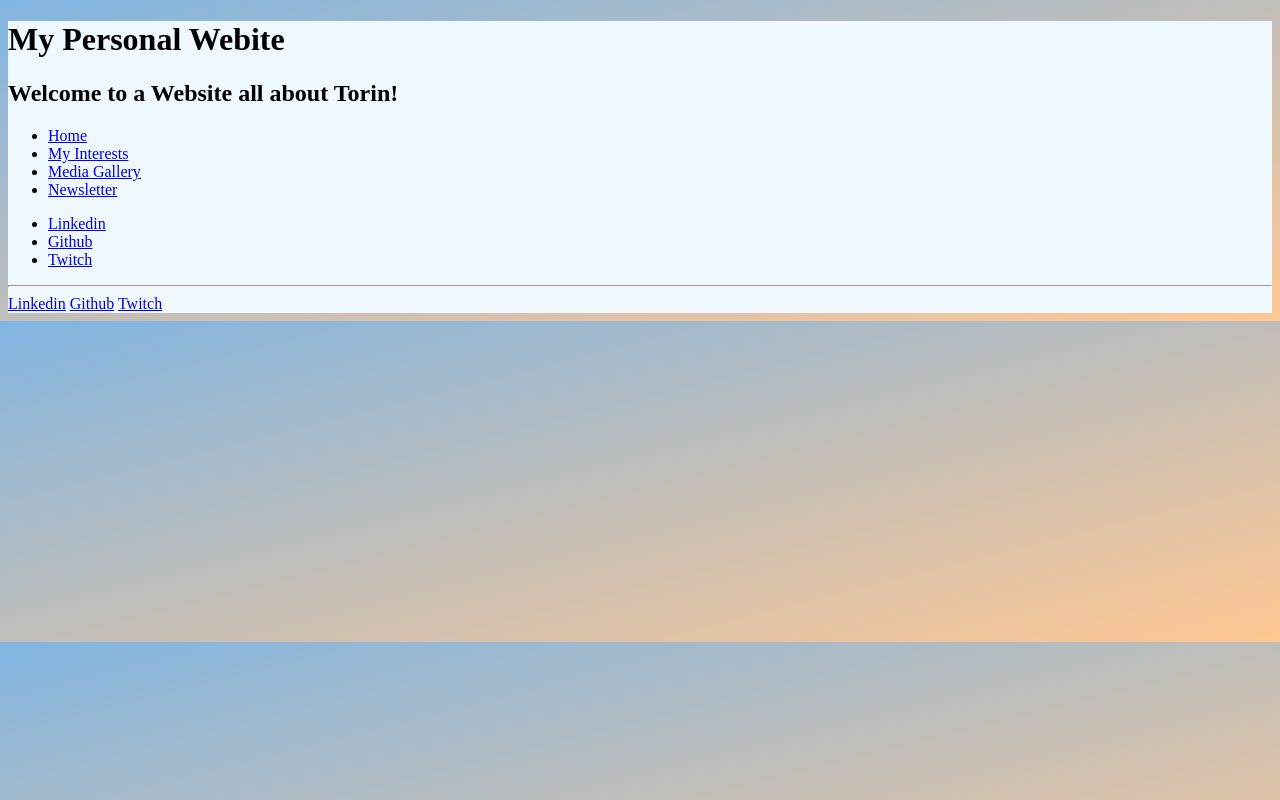
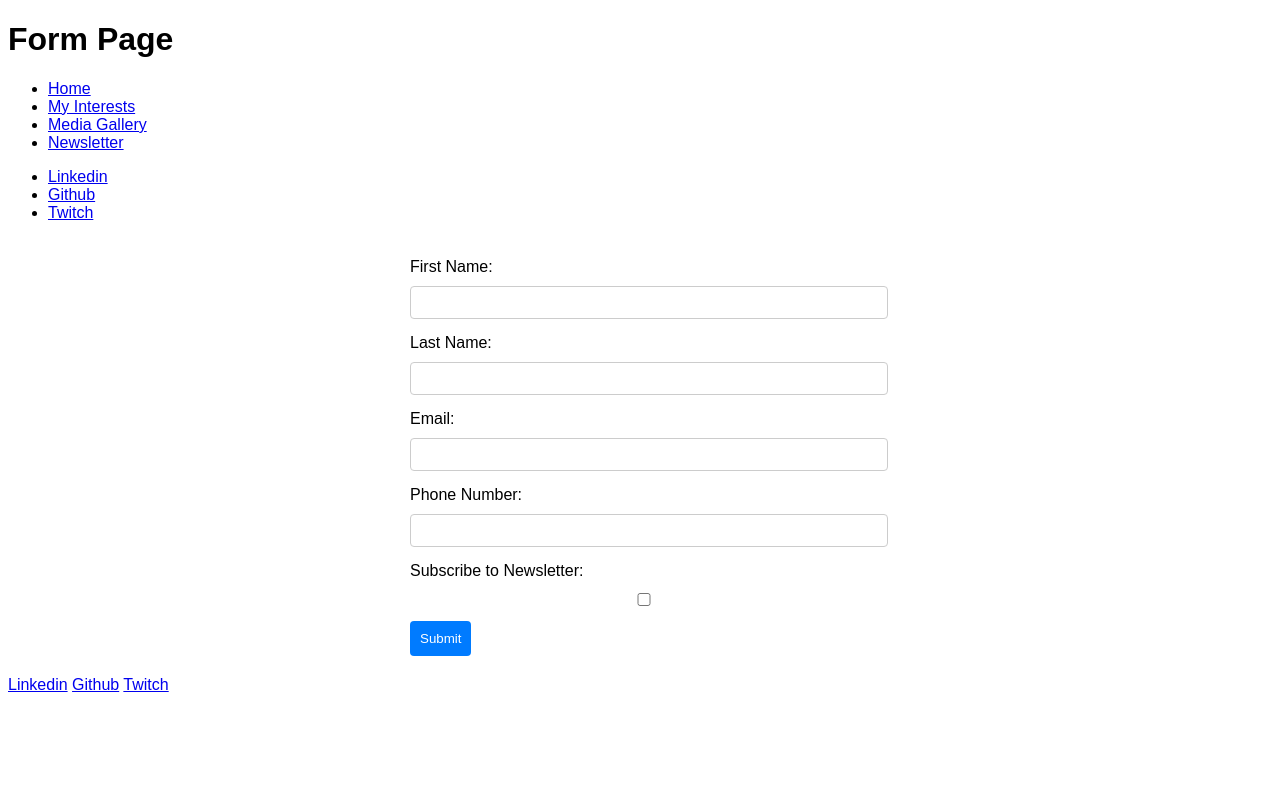
Before and after one commit to SolarianVulpine/Atlas_Fresh_Repo, a plain HTML site: page CS1300/Personal_Website/FormPage.html in a window 1280 px wide. Drawn offline with Linux system fonts and the light colour scheme.

Commit message:
form html copied over

```diff
--- a/CS1300/Personal_Website/FormPage.html
+++ b/CS1300/Personal_Website/FormPage.html
@@ -1,72 +1,80 @@
 <!DOCTYPE html>
 <html>
-
   <head>
-        <meta charset="utf-8">
-        <meta name="viewport" content="width=device-width, inital-sacle=1">
-        <meta name="description" content="Atlas student Torin Teale's Newsletter Form. Featured on Torin's personal website.">
+    <meta charset="utf-8" />
+    <meta name="viewport" content="width=device-width, inital-sacle=1" />
+    <meta
+      name="description"
+      content="Atlas student Torin Teale's Newsletter Form. Featured on Torin's personal website."
+    />
     <title>Newsletter Form - My Personal Webite</title>
-        <link rel="icon" type="image" href="Images\Scrambledeggs_solar.jpg">
+    <link rel="icon" type="image" href="Images\Scrambledeggs_solar.jpg" />
     <link rel="stylesheet" href="Style_Pages/FormStyle.css" />
   </head>
 
-<body style="background-color: aliceblue">
   <header>
-          <div className="body-div">
-            <div className="style-div"></div>
+    <div class="block_1">
+      <div class="Title">
+        <div class="Title_Text">
+          <h1>
+            Form Page
+          </h1>
         </div>
-          <div class="header-title">
-            <h1>My Personal Webite</h1>
+        <div class="Title_Image"></div>
       </div>
-          <h2>Welcome to a Website all about Torin!</h2>
-
-          <nav class="nav">
-            <div class="nav_left">
+      <div class="Nav_and_Links">
+        <nav class="nav_bar">
           <ul>
-              <li>
-                <a
-                  href="file:///C:/Users/Admin/Repos/Atlas_Fresh_Repo/CS1300/Week_1/PersonalWebsite/cs1300-creating-a-personal-site-SolarianVulpine/Index.html"
-                  >Home
-                </a>
-              </li>
-              <li>
-                <a
-                  href="file:///C:/Users/Admin/Repos/Atlas_Fresh_Repo/CS1300/Week_1/PersonalWebsite/cs1300-creating-a-personal-site-SolarianVulpine/InterestsPage.html"
-                  >My Interests
-                </a>
-              </li>
-              <li>
-                <a
-                  href="file:///C:/Users/Admin/Repos/Atlas_Fresh_Repo/CS1300/Week_1/PersonalWebsite/cs1300-creating-a-personal-site-SolarianVulpine/MediaGallery.html"
-                  >Media Gallery
-                </a>
-              </li>
-              <li>
-                <a
-                  href="file:///C:/Users/Admin/Repos/Atlas_Fresh_Repo/CS1300/Week_1/PersonalWebsite/cs1300-creating-a-personal-site-SolarianVulpine/FormPage.html"
-                  >Newsletter
-                </a>
-              </li>
+            <li><a href="Index.html">Home</a></li>
+            <li><a href="InterestsPage.html">My Interests</a></li>
+            <li><a href="MediaGallery.html">Media Gallery</a></li>
+            <li><a href="FormPage.html">Newsletter</a></li>
           </ul>
-            </div>
-            <div class="nav_right">
-            <ul class="social_links">
+        </nav>
+        <div class="header_links">
+          <ul>
             <li><a href="https://www.linkedin.com">Linkedin</a></li>
             <li><a href="https://github.com/SolarianVulpine">Github</a></li>
             <li><a href="https://www.twitch.tv/solarianvulpine">Twitch</a></li>
           </ul>
         </div>
-          </nav>
+      </div>
+    </div>
+  </header>
+  <body>
+    <form id="contactForm">
+      <div>
+        <label for="firstName">First Name:</label>
+        <input type="text" id="firstName" name="firstName" required />
+      </div>
 
-          <hr />
-        </header>
+      <div>
+        <label for="lastName">Last Name:</label>
+        <input type="text" id="lastName" name="lastName" required />
+      </div>
+
+      <div>
+        <label for="email">Email:</label>
+        <input type="email" id="email" name="email" required />
+      </div>
+
+      <div>
+        <label for="phone">Phone Number:</label>
+        <input type="tel" id="phone" name="phone" required />
+      </div>
+
+      <div>
+        <label for="newsletter">Subscribe to Newsletter:</label>
+        <input type="checkbox" id="newsletter" name="newsletter" />
+      </div>
+
+      <button type="submit">Submit</button>
+    </form>
+  </body>
 
   <footer>
-
     <a href="https://www.linkedin.com">Linkedin</a>
     <a href="https://github.com/SolarianVulpine">Github</a>
     <a href="https://www.twitch.tv/solarianvulpine">Twitch</a>
-
   </footer>
-</body>
 </html>
--- a/CS1300/Personal_Website/Style_Pages/FormStyle.css
+++ b/CS1300/Personal_Website/Style_Pages/FormStyle.css
@@ -1,4 +1,4 @@
-html {
+/* html {
         background-image: linear-gradient(to bottom right, #81b5e2, #ffc792);
         background-color: #81b5e2;
       }
@@ -14,7 +14,7 @@ html {
 
 
       .Title {
-              /* background-color: #81b5e2; */
+              /* background-color: #81b5e2; *
               border-style: double;
               border-color: #477196;
               border-width: 7px;
@@ -81,7 +81,7 @@ html {
 
       .header_links {
         grid-area: links;
-        /* grid-auto-flow: row; */
+        /* grid-auto-flow: row; *
       }
       .header_links ul {
         list-style-type: none;
@@ -104,4 +104,43 @@ html {
 
       .header_links a:hover {
         background-color: #5589b6;
+      } */
+
+      body {
+        font-family: Arial, sans-serif;
       }
+
+      form {
+        max-width: 500px;
+        margin: 0 auto;
+        padding: 20px;
+        box-sizing: border-box;
+      }
+
+      label {
+        display: block;
+        margin-bottom: 10px;
+      }
+
+      input,
+      select,
+      textarea {
+        width: 100%;
+        padding: 8px;
+        margin-bottom: 15px;
+        border: 1px solid #ccc;
+        border-radius: 4px;
+      }
+
+      button[type="submit"] {
+        background-color: #007bff;
+        color: white;
+        padding: 10px;
+        border: none;
+        border-radius: 4px;
+        cursor: pointer;
+      }
+
+      button[type="submit"]:hover {
+        background-color: #0056b3;
+      }
```
Lines whose indentation alone changed are shown as unchanged.
